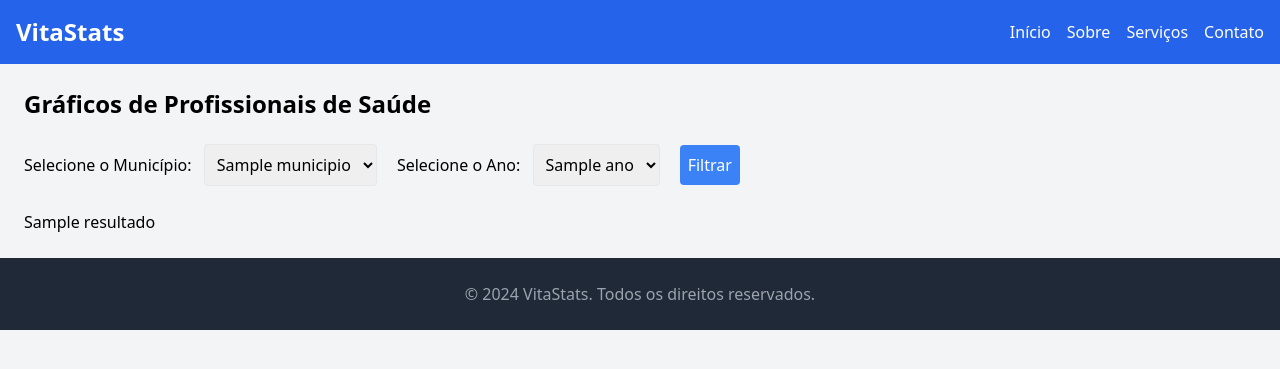
After one commit to Xgelus/website-flask, a Flask app: template app/templates/profissionais.html in a window 1280 px wide. The commit adds this page. Shown: the top 369 px of the page. Run offline with Flask 3, Linux system fonts and the light colour scheme; the template is opened without the code that fills it: most values are stand-ins (such as "Sample title", 1, 10 or a date in 2020); parts of the project's set-up code (start-up, migrations or seed data) failed here and were passed over; some libraries are stand-ins or nearby versions.

Commit message:
Página de quantidade de profissionais de saúde em Alagoas Adicionada

```diff
--- a/app/routes.py
+++ b/app/routes.py
@@ -1,5 +1,7 @@
 from app import app
-from flask import render_template
+from flask import render_template, request
+import pandas as pd
+import matplotlib as plt
 
 @app.route('/')
 @app.route('/index')
@@ -10,6 +12,39 @@ def index():
 def sobre():
     return render_template('sobre.html')
 
-@app.route("/graficos")
-def graficos():
-    return render_template('graficos.html')
+num_profissionais_saude_al = pd.read_excel('app\static\\num_profissionais.xlsx')
+
+@app.route("/profissionais-al", methods=["GET", "POST"])
+def profissionais():
+    resultado = None
+    municipios = num_profissionais_saude_al['Município'].unique()  # Lista de municípios
+    anos = [col.split()[-1] for col in num_profissionais_saude_al.columns if "Anestesista" in col]  # Lista de anos
+
+    if request.method == "POST":
+        municipio = request.form.get("municipio")
+        ano = request.form.get("ano")
+
+        # Filtrar os dados
+        dados_municipio = num_profissionais_saude_al[num_profissionais_saude_al["Município"] == municipio]
+        colunas_filtradas = [col for col in dados_municipio.columns if ano in col]
+
+        # Selecionar as colunas de profissionais e quantidades
+        dados_filtrados = dados_municipio[['Município'] + colunas_filtradas]
+
+        # Organizar os dados em um formato de tabela com Profissionais de Saúde e Quantidades
+        tabela = []
+        for col in colunas_filtradas:
+            profissional = col.replace(f" {ano}", "")  # Extrai o nome do profissional da coluna
+            quantidade = dados_filtrados[col].sum()  # Soma das quantidades para o ano e município
+            tabela.append([profissional, quantidade])
+
+        # Convertendo para tabela html-css
+        resultado = pd.DataFrame(tabela, columns=["Profissional de Saúde", "Quantidade"]).to_html(
+            classes='table-auto border-collapse border border-gray-300', index=False, escape=False
+        )
+
+    return render_template("profissionais.html", municipios=municipios, anos=anos, resultado=resultado)
+
+
+if __name__ == '__main__':
+    app.run(debug=True)
--- /dev/null
+++ b/app/templates/profissionais.html
@@ -0,0 +1,62 @@
+<!DOCTYPE html>
+<html lang="en">
+<head>
+  <meta charset="UTF-8">
+  <meta name="viewport" content="width=device-width, initial-scale=1.0">
+  <title>Site Básico</title>
+  <script src="https://cdn.tailwindcss.com"></script>
+</head>
+<body class="bg-gray-100">
+
+  <!-- Navbar -->
+  <header class="bg-blue-600 text-white">
+    <nav class="container mx-auto p-4 flex justify-between items-center">
+      <a href="#" class="text-2xl font-bold">VitaStats</a>
+      <ul class="flex space-x-4">
+        <li><a href="/index" class="hover:text-gray-300">Início</a></li>
+        <li><a href="/sobre" class="hover:text-gray-300">Sobre</a></li>
+        <li><a href="#" class="hover:text-gray-300">Serviços</a></li>
+        <li><a href="#" class="hover:text-gray-300">Contato</a></li>
+      </ul>
+    </nav>
+  </header>
+
+    <div class="container mx-auto p-6">
+        <h1 class="text-2xl font-bold mb-6">Gráficos de Profissionais de Saúde</h1>
+
+        <!-- Formulário para selecionar município e ano -->
+        <form method="POST" class="mb-6">
+            <label for="municipio" class="mr-2">Selecione o Município:</label>
+            <select name="municipio" id="municipio" class="border p-2 rounded">
+                {% for municipio in municipios %}
+                    <option value="{{ municipio }}">{{ municipio }}</option>
+                {% endfor %}
+            </select>
+
+            <label for="ano" class="ml-4 mr-2">Selecione o Ano:</label>
+            <select name="ano" id="ano" class="border p-2 rounded">
+                {% for ano in anos %}
+                    <option value="{{ ano }}">{{ ano }}</option>
+                {% endfor %}
+            </select>
+
+            <button type="submit" class="ml-4 bg-blue-500 text-white p-2 rounded">Filtrar</button>
+        </form>
+
+        <!-- Exibir a tabela filtrada -->
+        {% if resultado %}
+            <div class="overflow-x-auto">
+                {{ resultado | safe }}  <!-- Exibe a tabela gerada -->
+            </div>
+        {% else %}
+            <p class="text-gray-500">Por favor, selecione um município e um ano para ver os dados.</p>
+        {% endif %}
+    </div>
+  <!-- Footer -->
+  <footer class="bg-gray-800 text-gray-400 py-6">
+    <div class="container mx-auto text-center">
+      <p>&copy; 2024 VitaStats. Todos os direitos reservados.</p>
+    </div>
+  </footer>
+</body>
+</html>
--- a/app/templates/sobre.html
+++ b/app/templates/sobre.html
@@ -11,7 +11,7 @@
   <!-- Navbar -->
   <header class="bg-blue-600 text-white">
     <nav class="container mx-auto p-4 flex justify-between items-center">
-      <a href="#" class="text-2xl font-bold">Minha Empresa</a>
+      <a href="#" class="text-2xl font-bold">VitaStats</a>
       <ul class="flex space-x-4">
         <li><a href="/index" class="hover:text-gray-300">Início</a></li>
         <li><a href="/sobre" class="hover:text-gray-300">Sobre</a></li>
@@ -74,7 +74,7 @@
   <!-- Footer -->
   <footer class="bg-gray-800 text-gray-400 py-6">
     <div class="container mx-auto text-center">
-      <p>&copy; 2024 Minha Empresa. Todos os direitos reservados.</p>
+      <p>&copy; 2024 VitaStats. Todos os direitos reservados.</p>
     </div>
   </footer>
 
```
Also changed, not shown: app/templates/graficos.html (deleted, +0 -82 lines), app/templates/index.html (+8 -8 lines), 1 other file.
